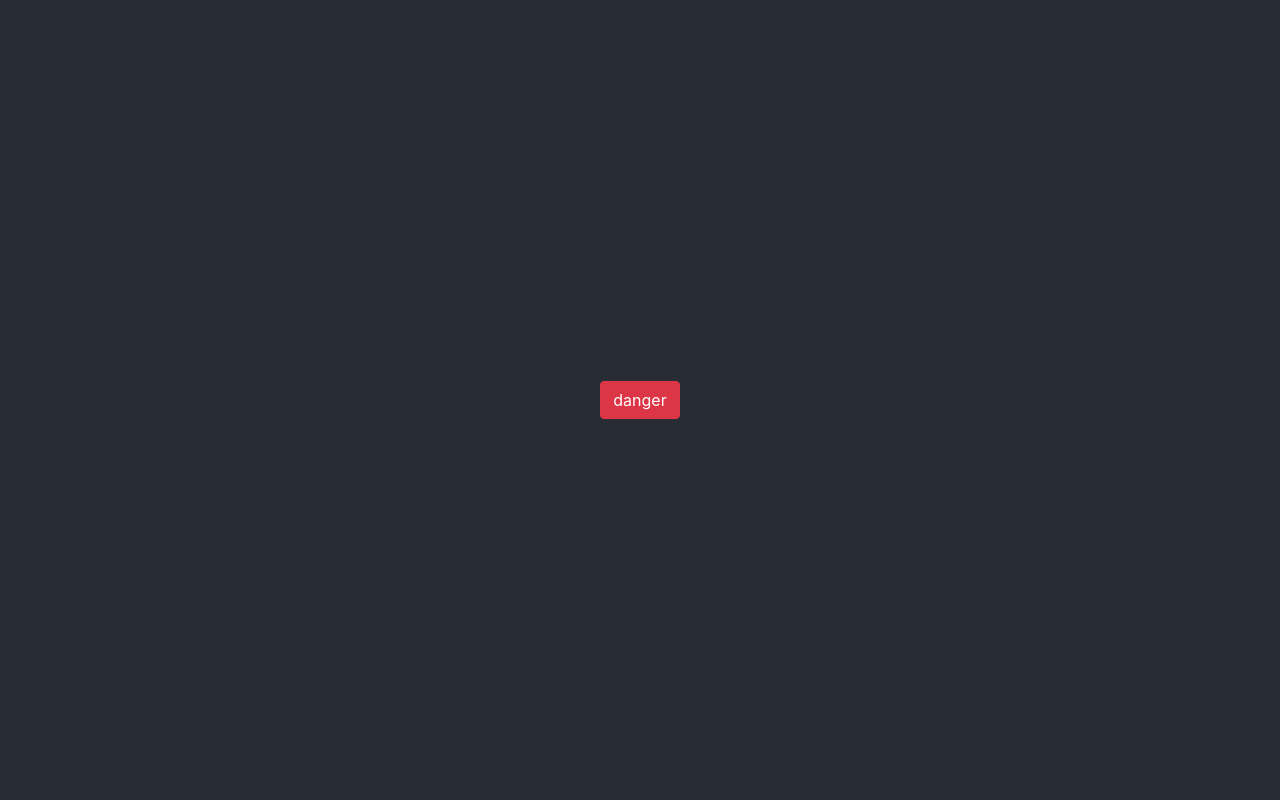
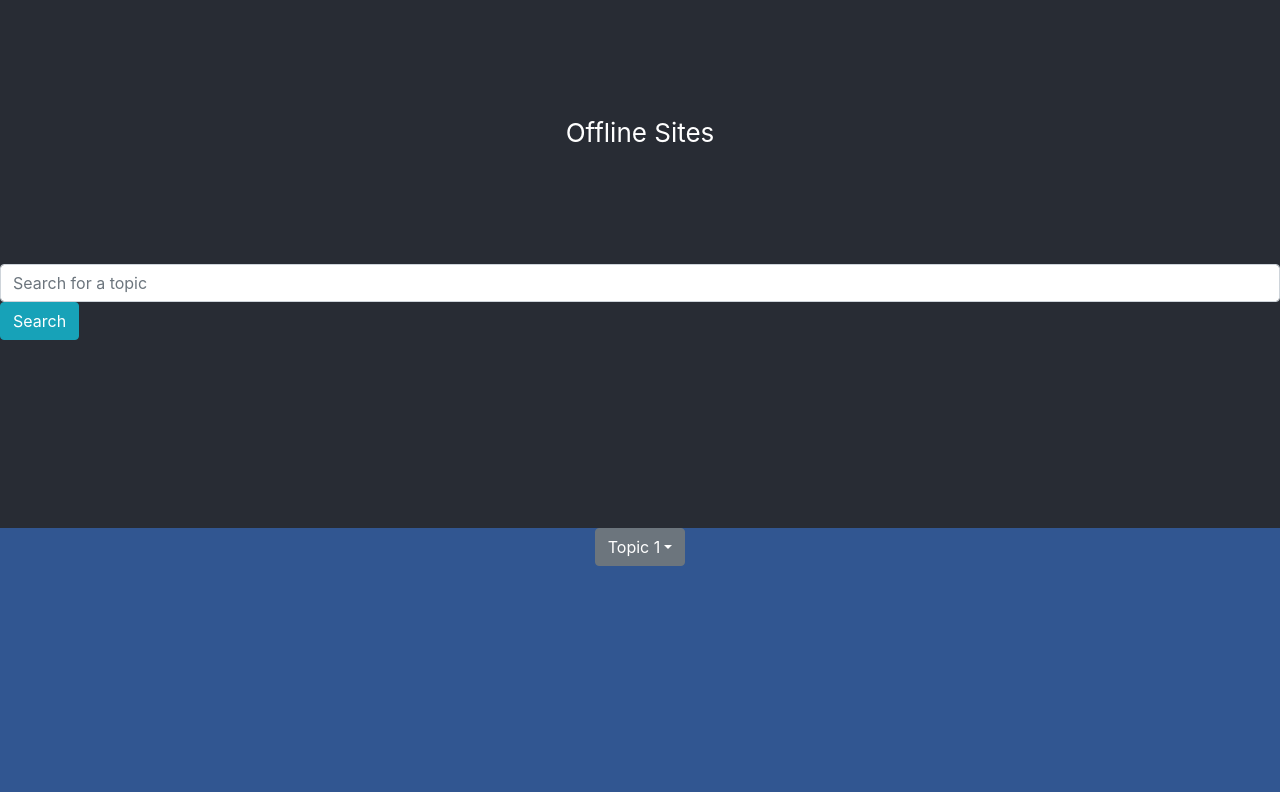
Before and after one commit to mnathl15/OffLearn, a React (Create React App) app in the folder ng_web/: page / in a window 1280 px wide. Built offline with nearby package versions, Linux system fonts and the light colour scheme.

Commit message:
Added initial UI

```diff
--- a/ng_web/src/App.css
+++ b/ng_web/src/App.css
@@ -9,13 +9,23 @@
 
 .App-header {
   background-color: #282c34;
-  min-height: 100vh;
+  min-height: 33vh;
   display: flex;
   flex-direction: column;
   align-items: center;
   justify-content: center;
   font-size: calc(10px + 2vmin);
   color: white;
+}
+
+.App-body {
+  background-color: #282c34;
+  min-height: 33vh;
+}
+
+.App-footer {
+  background-color: #315691;
+  min-height: 33vh;
 }
 
 .App-link {
--- a/ng_web/src/App.js
+++ b/ng_web/src/App.js
@@ -1,15 +1,47 @@
 import React, { Component } from 'react';
 import logo from './logo.svg';
 import './App.css';
-import { Button } from 'reactstrap';
+import { Button, Input, Row, ButtonDropdown, DropdownToggle, DropdownMenu, DropdownItem} from 'reactstrap';
 
 class App extends Component {
+
+  constructor(props) {
+   super(props);
+
+   this.toggle = this.toggle.bind(this);
+   this.state = {
+     dropdownOpen: false
+   };
+ }
+
+ toggle() {
+   this.setState({
+     dropdownOpen: !this.state.dropdownOpen
+   });
+ }
+
+
   render() {
     return (
       <div className="App">
         <header className="App-header">
-        <Button color="danger">danger</Button>{' '}
+          Offline Sites
         </header>
+        <body className="App-body">
+          <Input name="search" id="exampleEmail" placeholder="Search for a topic"/>
+          <Button color="info">Search</Button>{' '}
+        </body>
+        <footer className="App-footer">
+          <ButtonDropdown isOpen={this.state.dropdownOpen} toggle={this.toggle}>
+            <DropdownToggle caret>
+              Topic 1
+            </DropdownToggle>
+            <DropdownMenu>
+              <DropdownItem>Wikipedia</DropdownItem>
+              <DropdownItem>Encyclopedia</DropdownItem>
+            </DropdownMenu>
+          </ButtonDropdown>
+        </footer>
       </div>
     );
   }
```
